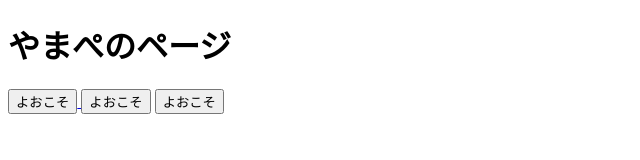
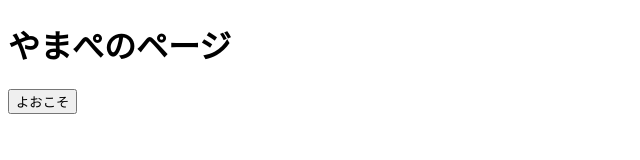
Before and after one commit to Yamapez/yamapez.github.io, a plain HTML site: page index.html in a window 1280 px wide. Shown: the whole page, without its empty margins (0-640 px from the left). Drawn offline with Linux system fonts and the light colour scheme.

Commit message:
Update index.html

```diff
--- a/index.html
+++ b/index.html
@@ -10,8 +10,4 @@
 <a href="https://yamapez.me/home">
     <button>よおこそ</button>
   </a>
-
-  <button onclick="location.href='https://yamapez.me/home">よおこそ</button>
-
-  <input type="button" onclick="location.href='https://yamapez.me/home'" value="よおこそ">
 </html>
```
